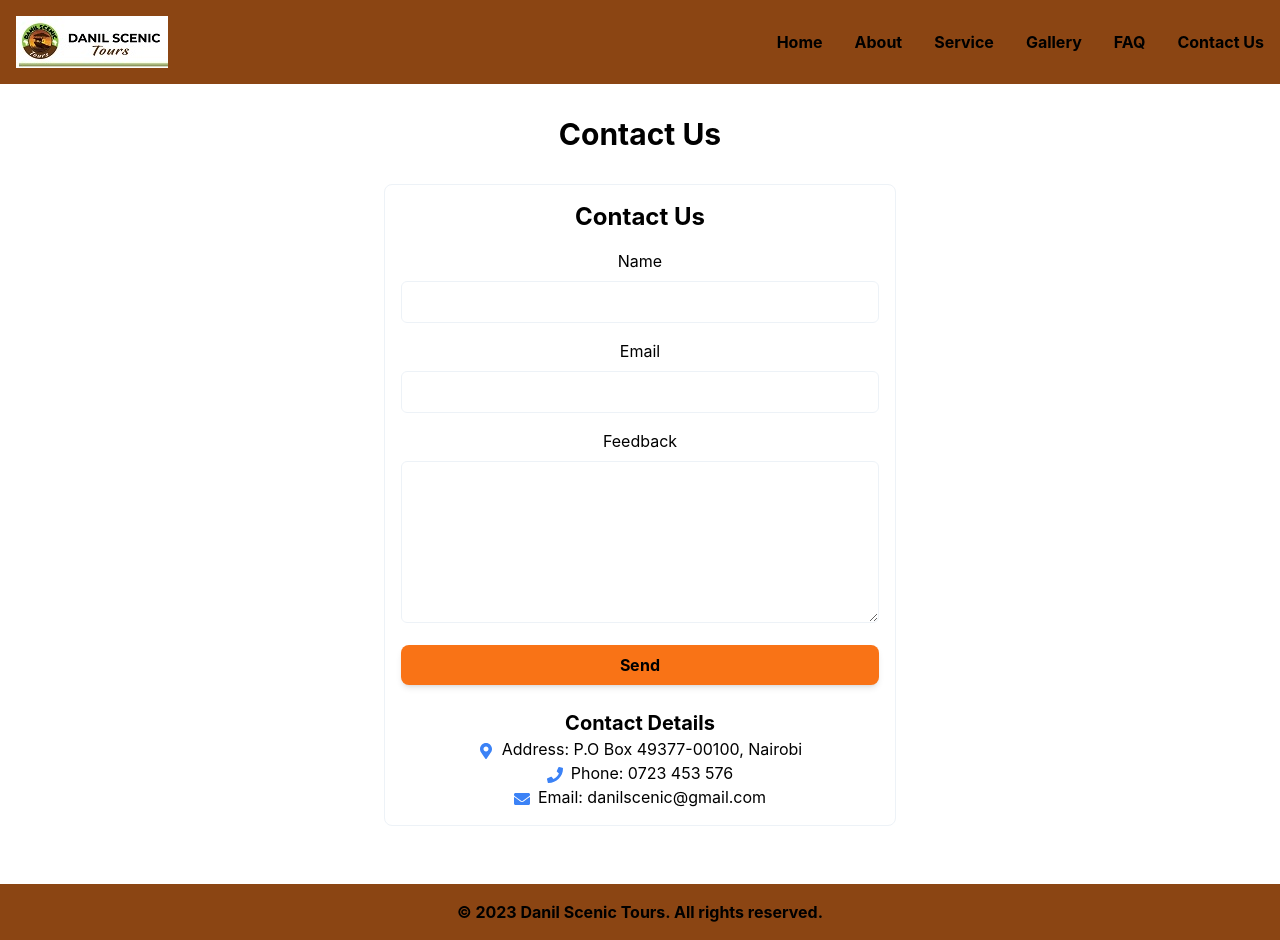
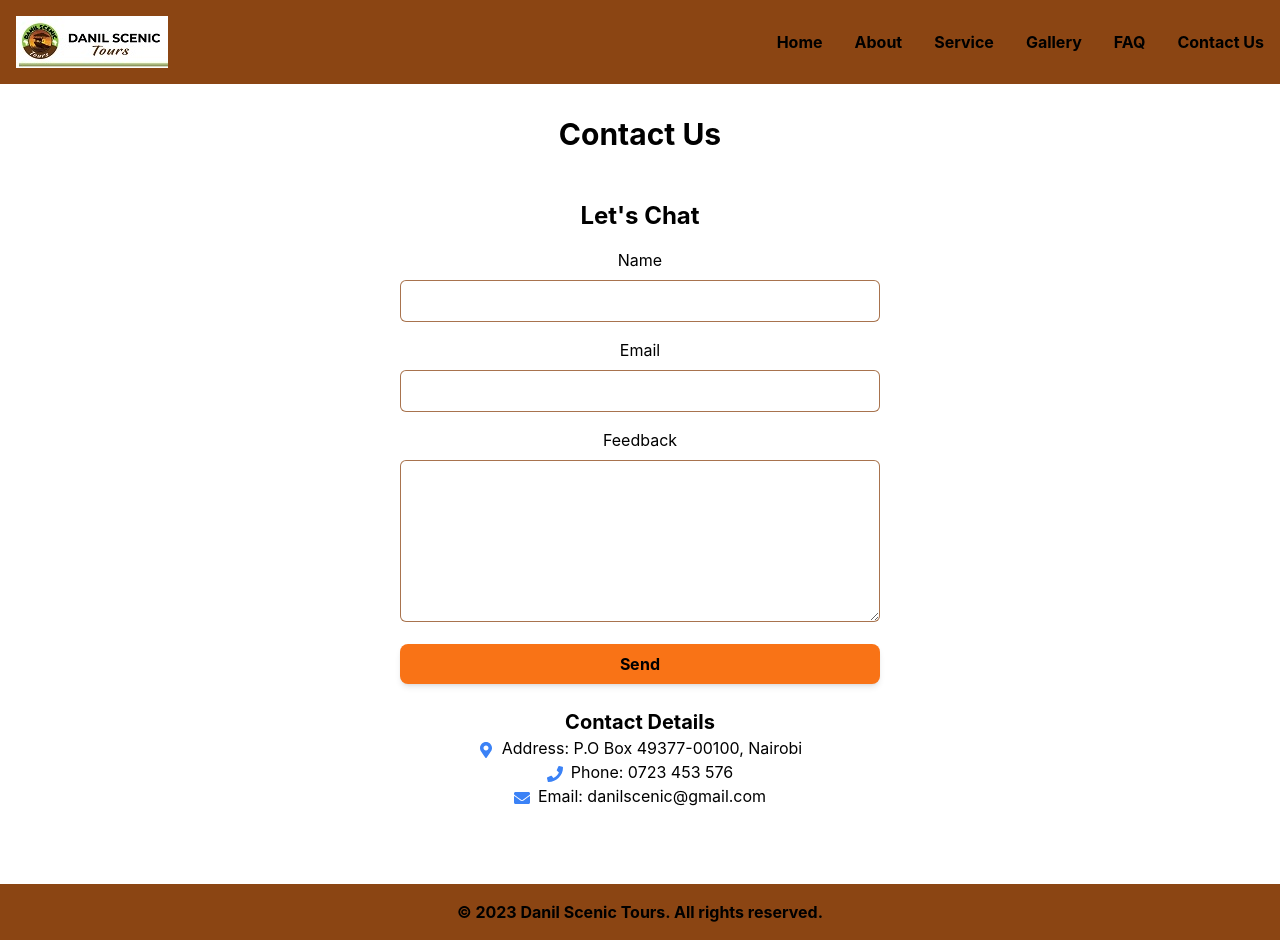
Before and after one commit to AlexIrungu/final-tours, a React (Create React App) app: page /contact in a window 1280 px wide. Built offline with nearby package versions, Linux system fonts and the light colour scheme.

Commit message:
updated border

```diff
--- a/src/components/ContactForm.js
+++ b/src/components/ContactForm.js
@@ -31,14 +31,14 @@ const ContactForm = () => {
   };
 
   return (
-    <div className="contact-form border rounded-lg p-4">
+    <div className="contact-form  rounded-lg p-4">
       <h2 className="text-center text-2xl font-bold mb-4">
-        <Fade top>Contact Us</Fade>
+        <Fade top>Let's Chat</Fade>
       </h2>
       <form onSubmit={handleSubmit}>
         {/* Use the Fade animation for the form fields */}
         <Fade bottom>
-          <div className="form-group mb-4">
+        <div className="form-group mb-4 ">
   <label htmlFor="name" className="block mb-2">
     Name
   </label>
@@ -49,7 +49,7 @@ const ContactForm = () => {
     value={formData.name}
     onChange={handleChange}
     required
-              className="w-full px-3 py-2 border rounded-md"
+    className="w-full px-3 py-2 border rounded-md border-solid border-brown-600 border-opacity-75"
   />
 </div>
 <div className="form-group mb-4">
@@ -63,7 +63,7 @@ const ContactForm = () => {
     value={formData.email}
     onChange={handleChange}
     required
-              className="w-full px-3 py-2 border rounded-md"
+    className="w-full px-3 py-2 border rounded-md border-solid border-brown-600 border-opacity-75"
   />
 </div>
 <div className="form-group mb-4">
@@ -76,10 +76,11 @@ const ContactForm = () => {
     value={formData.feedback}
     onChange={handleChange}
     required
-              className="w-full px-3 py-2 border rounded-md"
+    className="w-full px-3 py-2 border rounded-md border-solid border-brown-600 border-opacity-75"
     rows="6"
   ></textarea>
 </div>
+
           <Zoom cascade>
         <button
           type="submit"
```
Lines whose indentation alone changed are shown as unchanged.
